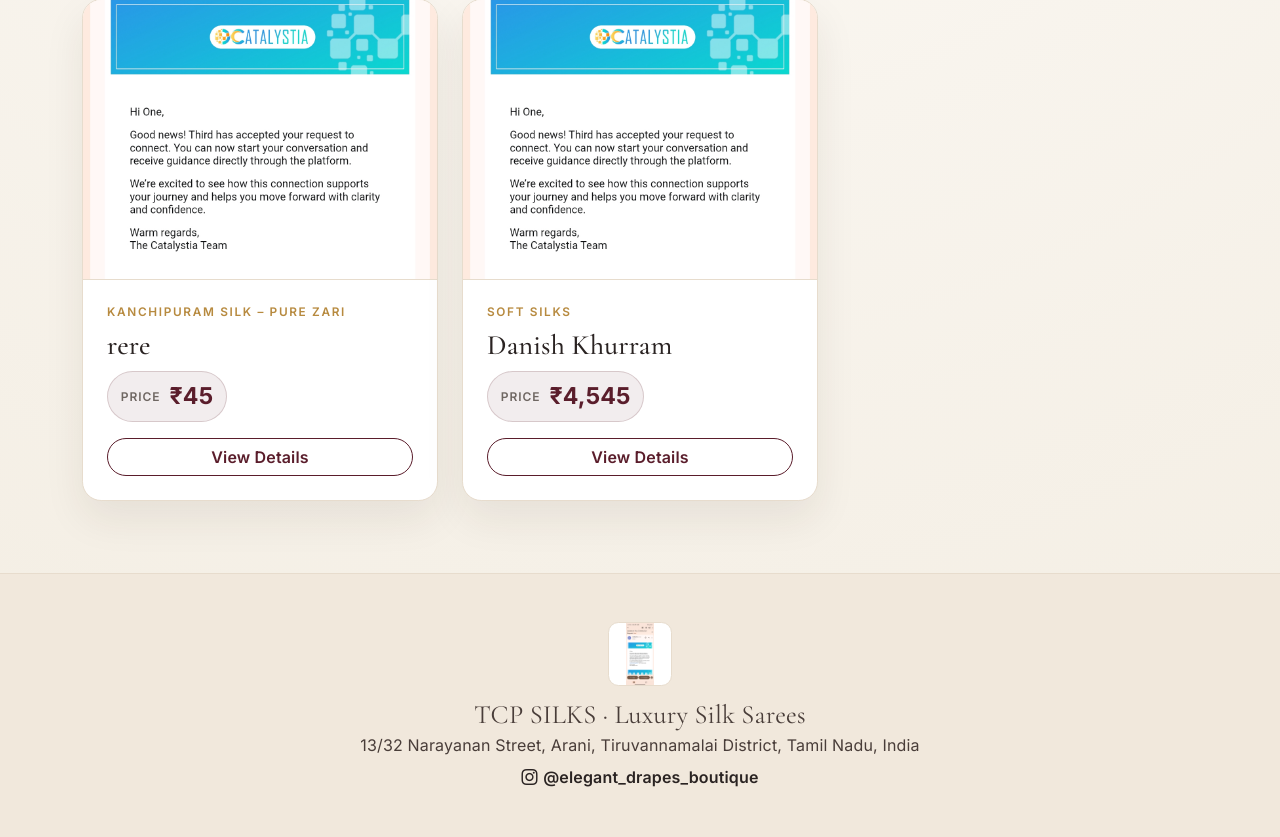
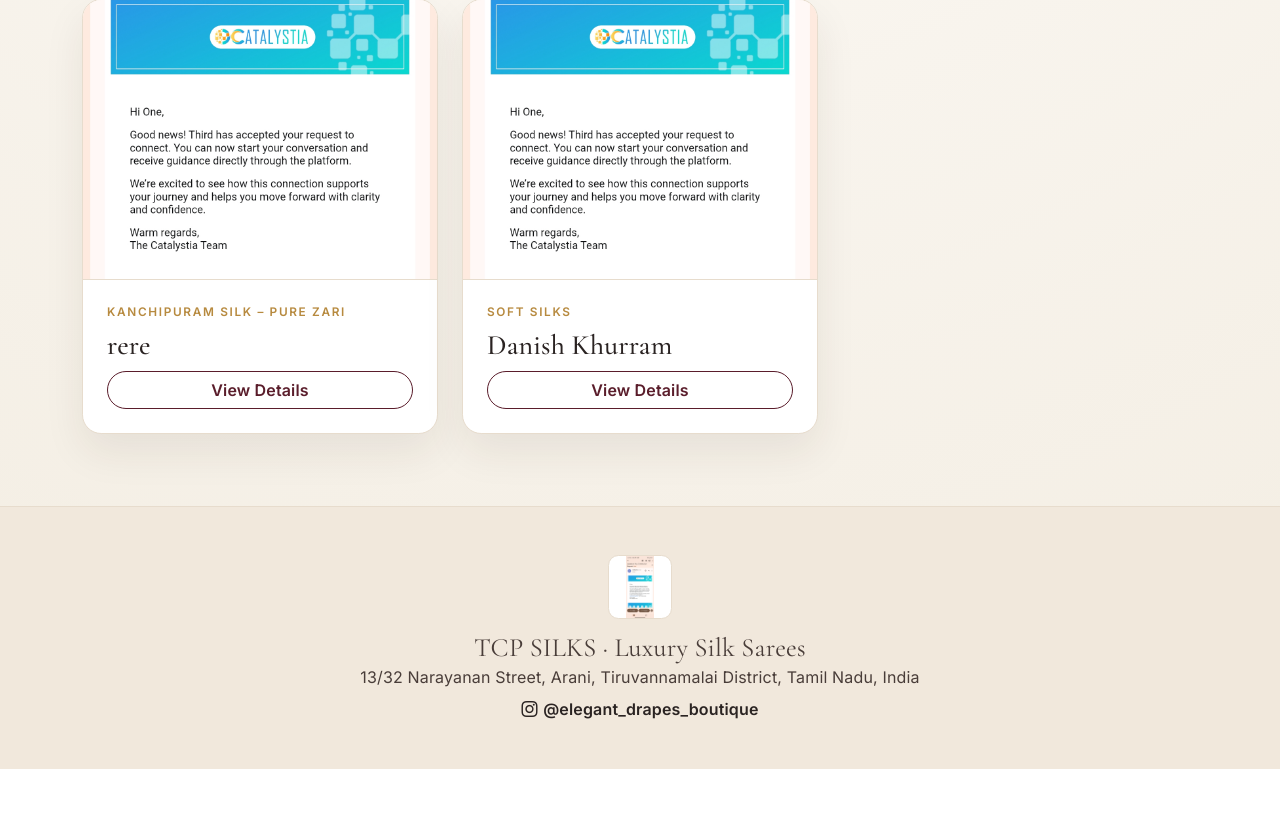
Before and after one commit to chandanprakash14/matplotlib, a Flask app: page / in a window 1280 px wide. Shown: the part 635-1472 px from the top of the page. After the commit the page ends 1404 px from the top, so only its background shows below. Run offline with Flask 3, Linux system fonts and the light colour scheme; data comes from the database, SQL or seed files in the repository.

Commit message:
Remove home card prices and keep pricing on detail view

```diff
--- a/silk_saree_ecommerce/static/css/style.css
+++ b/silk_saree_ecommerce/static/css/style.css
@@ -222,24 +222,6 @@ h6,
     padding: 1rem;
 }
 
-.price-block {
-    display: inline-flex;
-    align-items: center;
-    gap: 0.55rem;
-    padding: 0.45rem 0.8rem;
-    border-radius: 999px;
-    background: rgba(90, 29, 43, 0.08);
-    border: 1px solid rgba(90, 29, 43, 0.18);
-}
-
-.price-label {
-    font-size: 0.75rem;
-    letter-spacing: 0.08em;
-    text-transform: uppercase;
-    color: var(--muted);
-    font-weight: 600;
-}
-
 .price {
     font-size: 1.45rem;
     color: var(--maroon);
--- a/silk_saree_ecommerce/templates/home.html
+++ b/silk_saree_ecommerce/templates/home.html
@@ -36,10 +36,6 @@
                 <div class="p-4">
                     <p class="text-uppercase category-label mb-2">{{ saree.category.name }}</p>
                     <h3 class="mb-2">{{ saree.name }}</h3>
-                    <div class="price-block mb-3" aria-label="Saree price">
-                        <span class="price-label">Price</span>
-                        <p class="price mb-0">₹{{ '{:,.0f}'.format(saree.price) }}</p>
-                    </div>
                     <a class="btn btn-outline-luxury w-100" href="{{ url_for('product_details', saree_id=saree.id) }}">View Details</a>
                 </div>
             </article>
```
